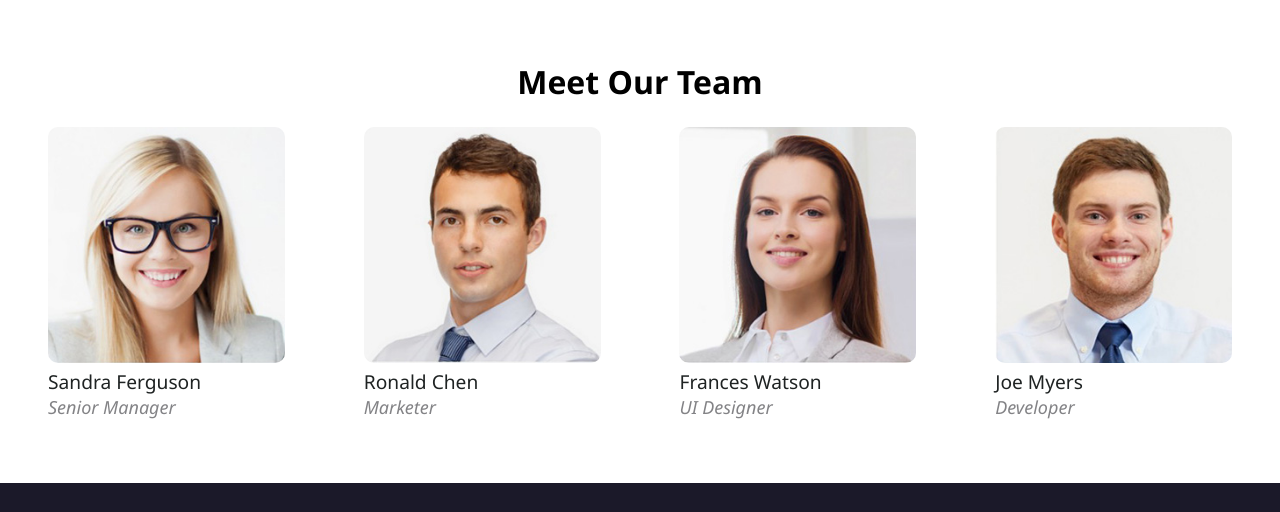
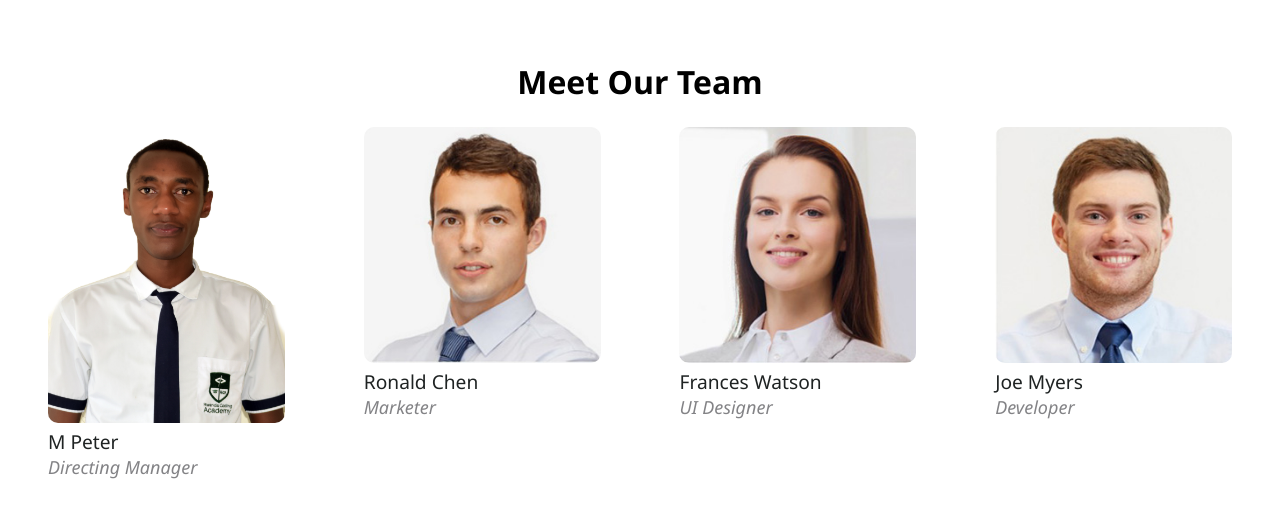
Before and after one commit to Peter-Mfitumukiza/DreamSoft, a plain HTML site: page about.html in a window 1280 px wide. Shown: the part 1040-1552 px from the top of the page. Drawn offline with Linux system fonts and the light colour scheme.

Commit message:
adding MP

```diff
--- a/about.html
+++ b/about.html
@@ -43,9 +43,9 @@
             <h1>Meet Our Team</h1>
             <div class="team_members">
                 <div class="member">
-                    <img src="images/team-01-270x270.jpg" alt="member1">
-                    <h5>Sandra Ferguson</h5>
-                    <p>Senior Manager</p>
+                    <img src="images/M_Peter-S4.JPG" alt="member1">
+                    <h5>M Peter</h5>
+                    <p>Directing Manager</p>
                 </div>
                 <div class="member">
                     <img src="images/team-02-270x270.jpg" alt="member1">
```
Also changed, not shown: images/M_Peter-S4.JPG (added).
